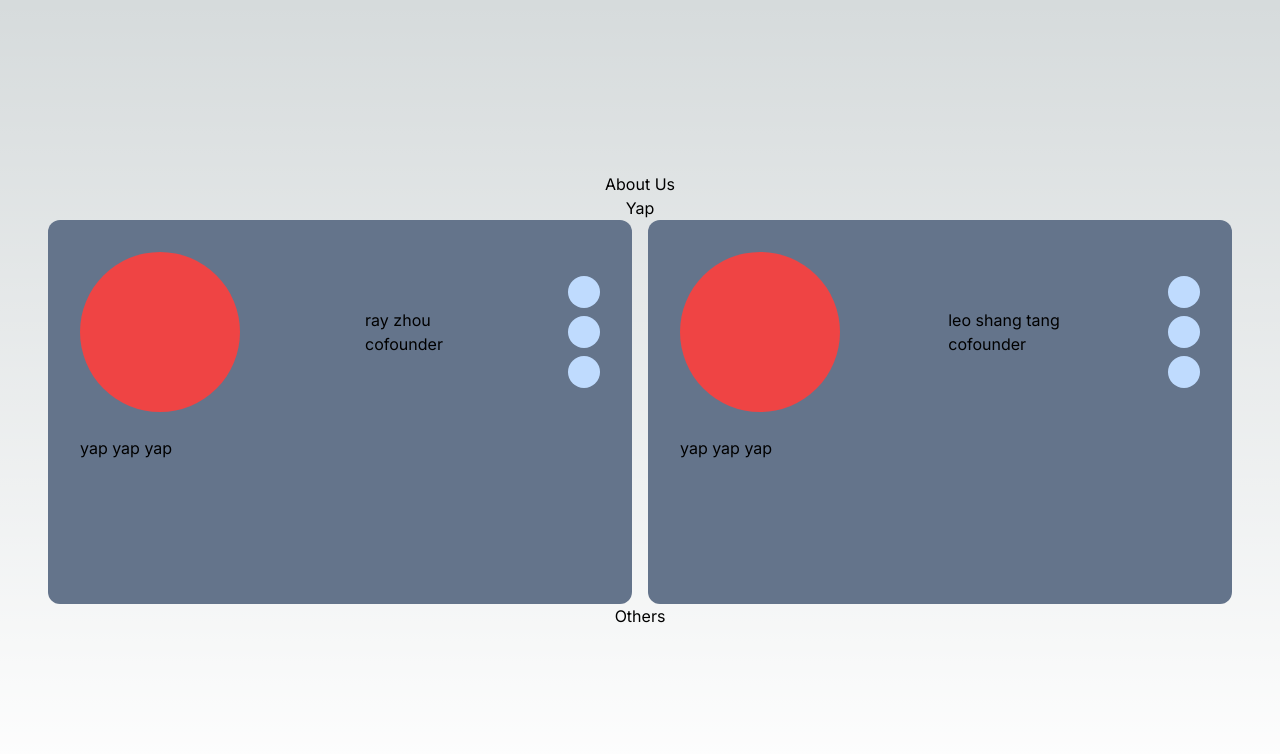
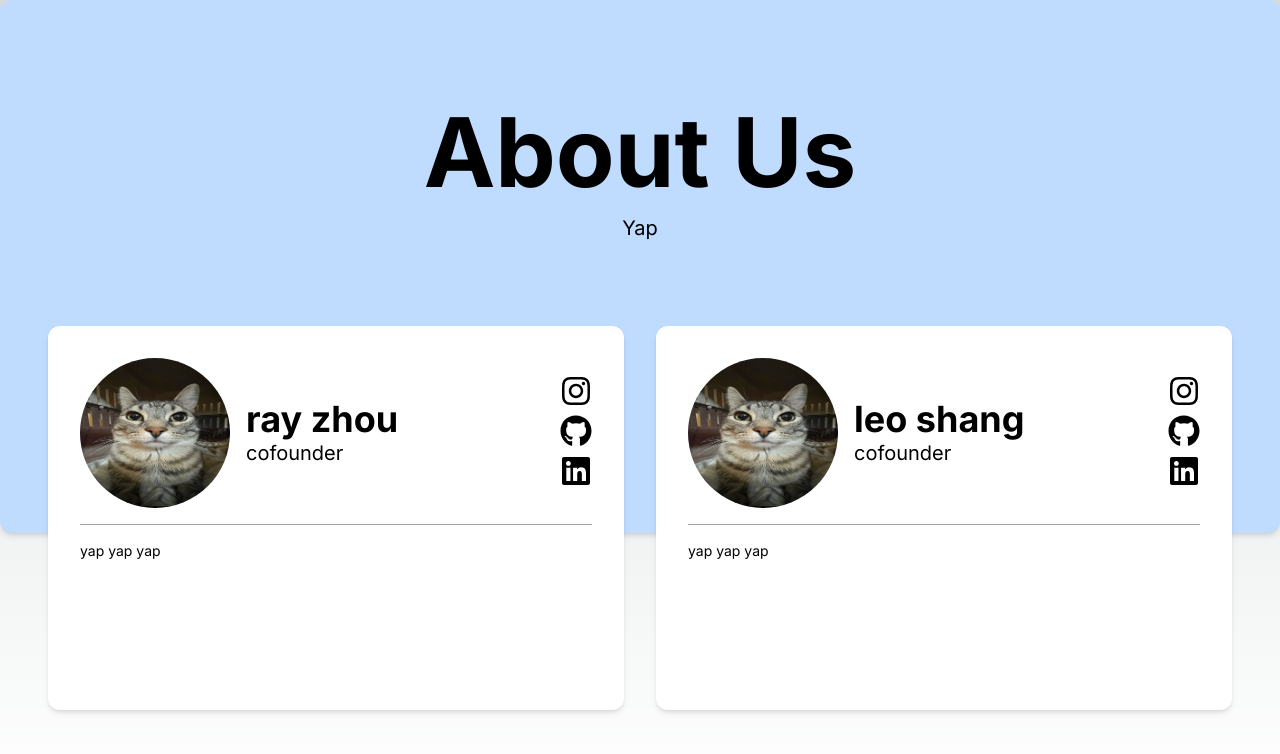
Before and after one commit to ratemystudyspot/website, a Next.js app: page /about in a window 1280 px wide. Shown: the top 754 px of the page. Built offline with nearby package versions, Linux system fonts and the light colour scheme.

Commit message:
style looks ok now

```diff
--- a/src/app/about/page.tsx
+++ b/src/app/about/page.tsx
@@ -11,7 +11,7 @@ const peopleObject = {
     message: " yap yap yap",
   },
   Person2: {
-    name: "leo shang tang",
+    name: "leo shang",
     title: "cofounder",
     linkedin: "http://google.ca/",
     github: "http://google.ca/",
@@ -24,16 +24,19 @@ export default function Home() {
   return (
     // List of study spots
 
-    <main className="relative flex min-h-screen flex-col items-center justify-center overflow-x-hidden p-12">
+    <main className="relative flex min-h-screen flex-col items-center justify-around overflow-x-hidden p-12">
+      <div className="absolute top-0 z-[-1] h-2/3 w-full rounded-xl bg-blue-200 shadow-md"></div>
       <div className="flex w-full flex-col items-center">
-        <h1>About Us</h1>
-        <h2>Yap</h2>
+        <h1 className="text-edge-outline cursor-default whitespace-nowrap bg-clip-text px-0.5 py-3.5 font-display text-4xl font-bold sm:text-6xl md:text-8xl">
+          About Us
+        </h1>
+        <h2 className="text-xl">Yap</h2>
       </div>
-      <div className="flex h-96 w-full flex-row gap-4">
+      <div className="flex h-96 w-full flex-row gap-8">
         <PersonCard person={peopleObject.Person1} />
         <PersonCard person={peopleObject.Person2} />
       </div>
-      <div>Others</div>
+      {/* <div>Others</div> */}
     </main>
   );
 }
--- a/src/components/about/PersonCard.tsx
+++ b/src/components/about/PersonCard.tsx
@@ -1,3 +1,8 @@
+import Image from "next/image";
+import { FaGithub, FaInstagram, FaLinkedin } from "react-icons/fa";
+
+import placeholder from "@/src/components/about/placeholder.png";
+
 interface PersonCardProps {
   person: {
     name: string;
@@ -13,27 +18,37 @@ export default function PersonCard({
   person: { name, title, linkedin, github, instagram, message },
 }: PersonCardProps) {
   return (
-    <div className="w-1/2 rounded-xl bg-slate-500 p-8">
+    <div className="w-1/2 rounded-xl bg-white p-8 shadow-md">
       <div className="flex flex-row justify-between">
-        <div className="size-40 rounded-full bg-red-500"></div>
-        <div className="flex flex-col justify-center">
-          <h2>{name}</h2>
-          <p>{title}</p>
-        </div>
-        <div className="flex flex-col justify-center gap-2">
-          <div className="size-8 rounded-2xl bg-blue-200">
-            <a href={linkedin}></a>
-          </div>
-          <div className="size-8 rounded-2xl bg-blue-200">
-            <a href={github}></a>
-          </div>
-          <div className="size-8 rounded-2xl bg-blue-200">
-            <a href={instagram}></a>
+        <div className="flex gap-4">
+          <Image
+            style={{
+              objectFit: "cover",
+              borderRadius: "50%",
+              width: "150px",
+              height: "150px",
+            }}
+            src={placeholder}
+            alt="profile picture"
+          />
+          <div className="flex flex-col justify-center">
+            <h2 className="text-4xl font-bold">{name}</h2>
+            <p className="text-xl">{title}</p>
           </div>
         </div>
+
+        <div className="flex flex-col justify-center gap-1">
+          <FaInstagram className="size-8" />
+          <a href={instagram}></a>
+          <FaGithub className="size-8" />
+          <a href={github}></a>
+          <FaLinkedin className="size-8" />
+          <a href={linkedin}></a>
+        </div>
       </div>
-      <div className="w-full pt-6">
-        <p>{message}</p>
+      <div className="mt-4 h-px w-full bg-zinc-400" />
+      <div className="w-full pt-4">
+        <p className="text-sm">{message}</p>
       </div>
     </div>
   );
```
Also changed, not shown: src/components/about/placeholder.png (added).
